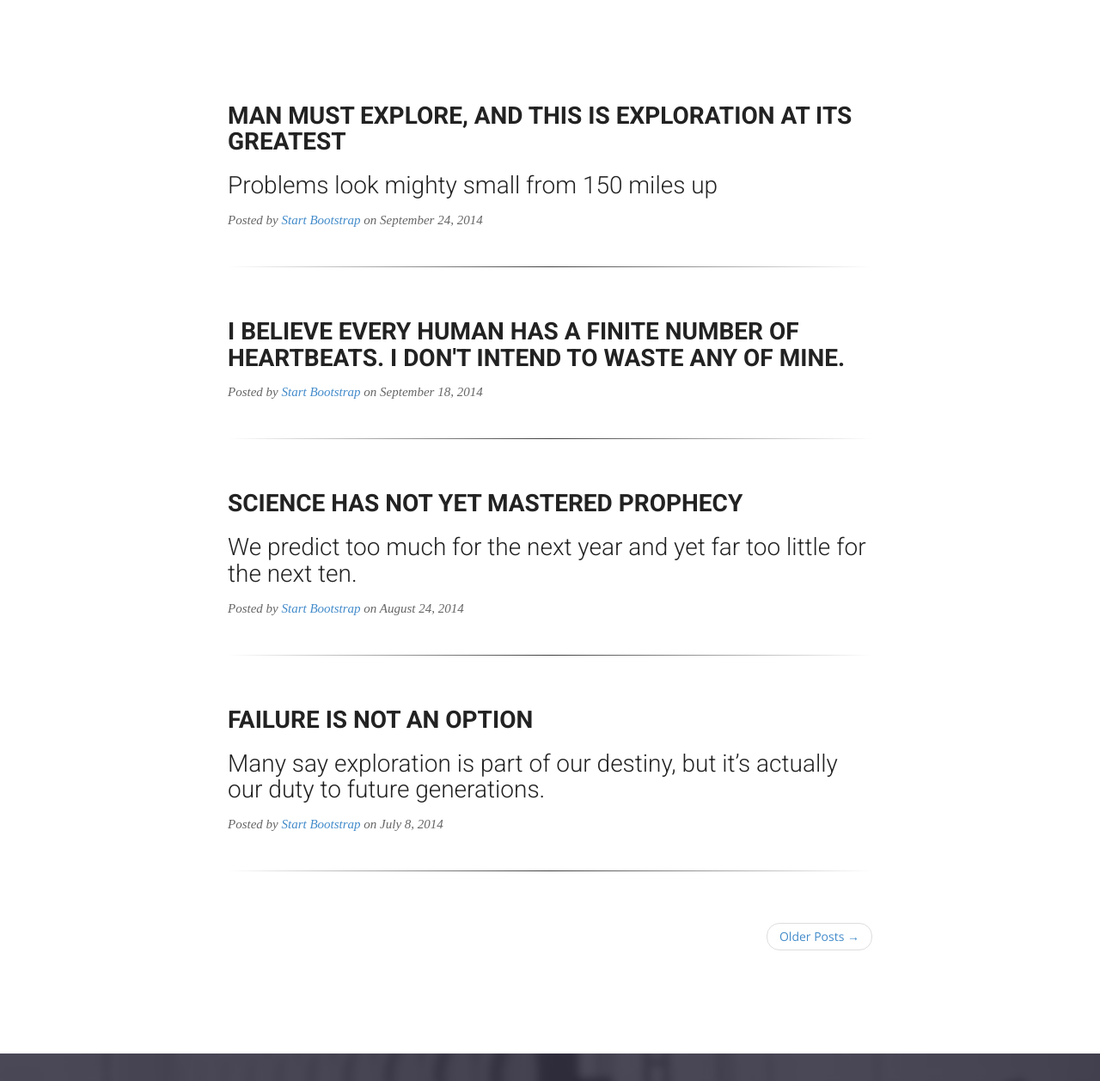
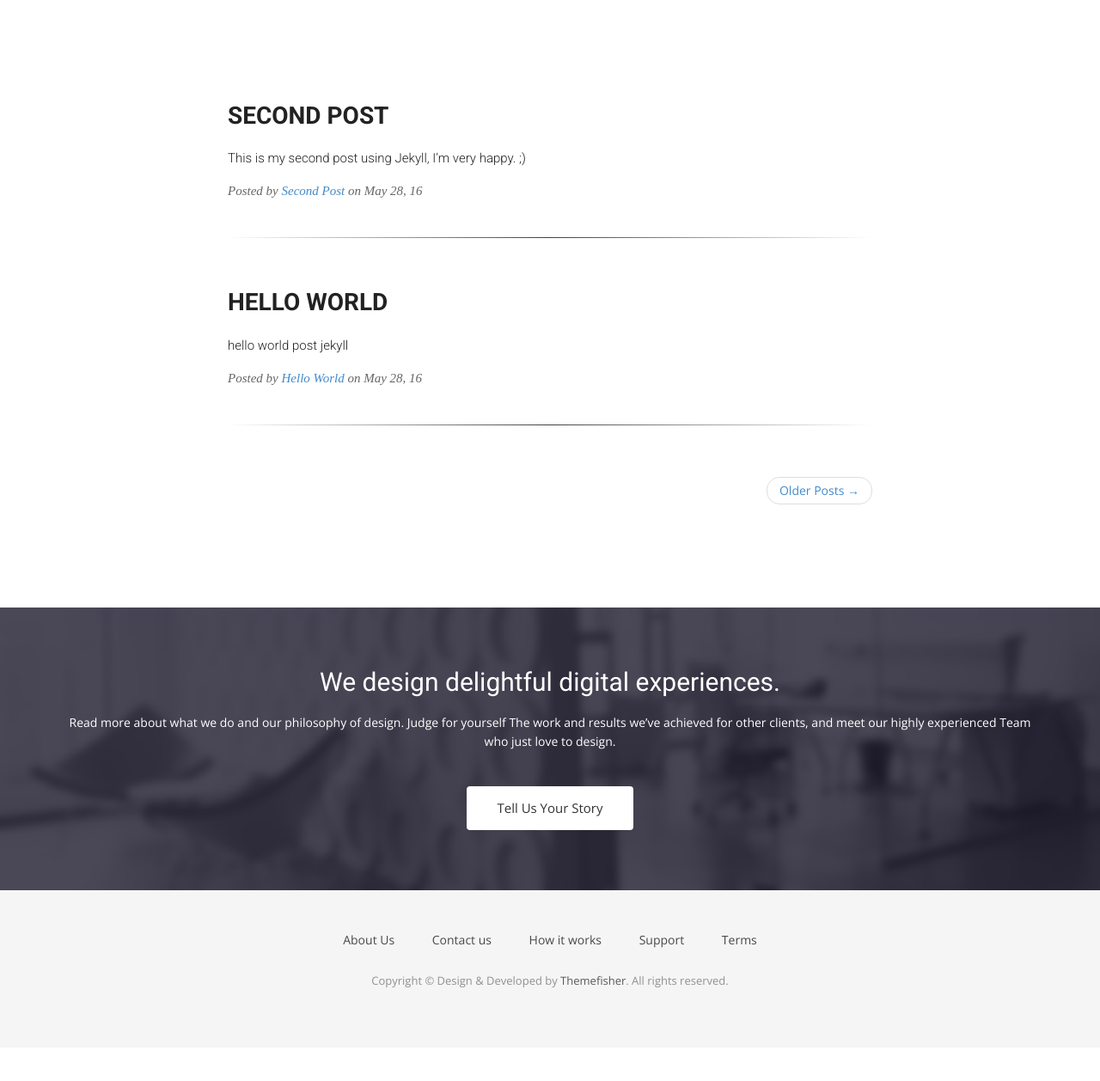
Before and after one commit to jorgeLuizChaves/jekyll_sandbox, a Jekyll site: the page built from blog.html, in a window 1280 px wide and 1400 px high, scrolled down 318 px. Shown: the part 142-1400 px from the top of the window at 86% size. Built offline with Jekyll 4.4.1, drawn with Linux system fonts in a browser that asks for light colours; nearby versions of some CDN libraries; some web fonts are replaced; comment, search, counter and statistics services are not loaded; after the commit the page ends 1679 px from its top, so only the background shows below that.

Commit message:
loop posts

```diff
--- a/blog.html
+++ b/blog.html
@@ -22,54 +22,20 @@ title: Blog
             <div class="container">
                 <div class="row">
                     <div class="col-lg-8 col-lg-offset-2 col-md-10 col-md-offset-1">
+                        {% for post in site.posts %}
                         <div class="post-preview">
-                            <a href="post.html">
+                            <a href="{{ post.url }}">
                                 <h2>
-                                    Man must explore, and this is exploration at its greatest
+                                    {{post.title}}
                                 </h2>
                                 <h3>
-                                    Problems look mighty small from 150 miles up
+                                    {{post.excerpt}}
                                 </h3>
                             </a>
-                            <p class="post-meta">Posted by <a href="#">Start Bootstrap</a> on September 24, 2014</p>
+                            <p class="post-meta">Posted by <a href="{{post.url}}">{{post.title}}</a> on {{post.date | date: "%B %d, %y"}}</p>
                             <hr>
                         </div>
-
-                        <div class="post-preview">
-                            <a href="post.html">
-                                <h2>
-                                    I believe every human has a finite number of heartbeats. I don't intend to waste any of mine.
-                                </h2>
-                            </a>
-                            <p class="post-meta">Posted by <a href="#">Start Bootstrap</a> on September 18, 2014</p>
-                            <hr>
-                        </div>
-
-                        <div class="post-preview">
-                            <a href="post.html">
-                                <h2>
-                                    Science has not yet mastered prophecy
-                                </h2>
-                                <h3>
-                                    We predict too much for the next year and yet far too little for the next ten.
-                                </h3>
-                            </a>
-                            <p class="post-meta">Posted by <a href="#">Start Bootstrap</a> on August 24, 2014</p>
-                            <hr>
-                        </div>
-
-                        <div class="post-preview">
-                            <a href="post.html">
-                                <h2>
-                                    Failure is not an option
-                                </h2>
-                                <h3>
-                                    Many say exploration is part of our destiny, but it’s actually our duty to future generations.
-                                </h3>
-                            </a>
-                            <p class="post-meta">Posted by <a href="#">Start Bootstrap</a> on July 8, 2014</p>
-                            <hr>
-                        </div>
+                        {%endfor%}
 
                         <!-- Pager -->
                         <ul class="pager">
@@ -82,19 +48,4 @@ title: Blog
             </div>
         </section>
 
-
-
-
-        <section id="call-to-action">
-          <div class="container">
-            <div class="row">
-              <div class="col-md-12">
-                <div class="block">
-                  <h2>We design delightful digital experiences.</h2>
-                  <p>Read more about what we do and our philosophy of design. Judge for yourself The work and results we’ve achieved for other clients, and meet our highly experienced Team who just love to design.</p>
-                  <a class="btn btn-default btn-call-to-action" href="#" >Tell Us Your Story</a>
-                </div>
-              </div>
-            </div>
-          </div>
-        </section>
+       {%include call-to-action.html %}
```
